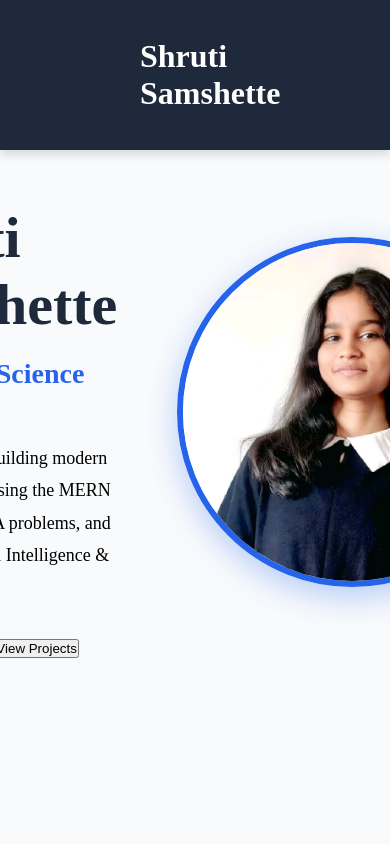
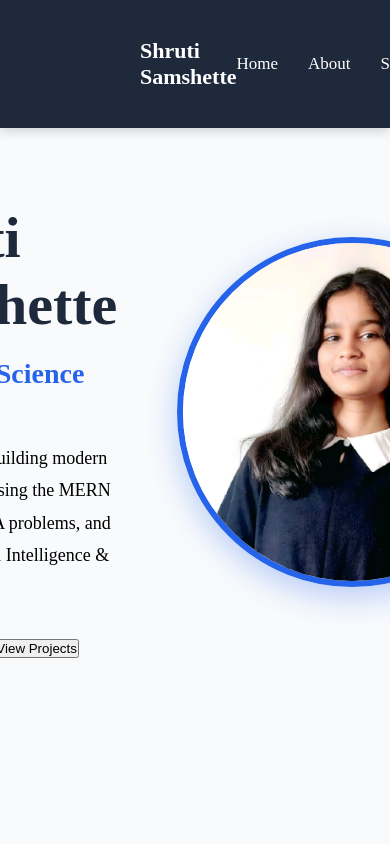
Before and after one commit to Shrutisamshette-12/portfolio-website, a React (Vite) app in the folder client/: page / in a window 390 px wide. Shown: the top 844 px of the page. Built offline with nearby package versions, Linux system fonts and the light colour scheme.

Commit message:
Add mobile responsive styles

```diff
--- a/client/src/index.css
+++ b/client/src/index.css
@@ -159,12 +159,12 @@ section{
 }
 
 .logo{
-  margin-right:550px;
+  margin-right:0;
 }
 
 .logo h2 {
   color: white;
-  font-size: 32px;
+  font-size: 22px;
   font-weight: bold;
   margin: 0;
 }
```
